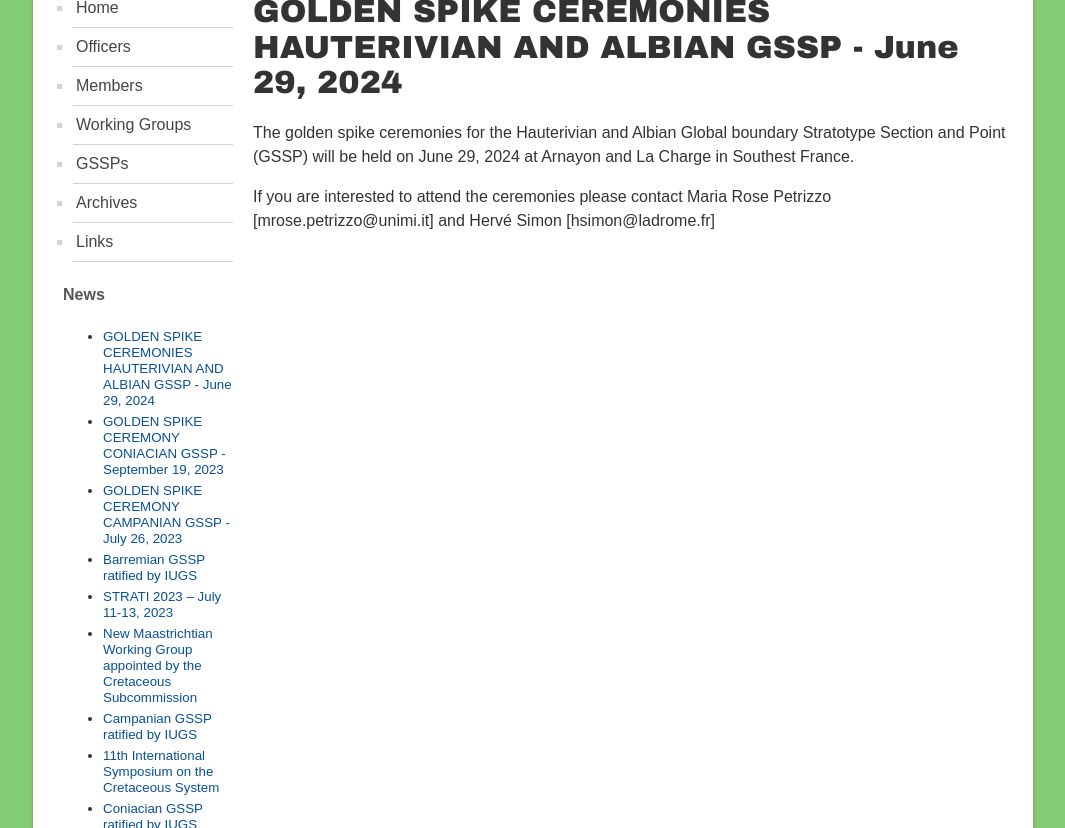
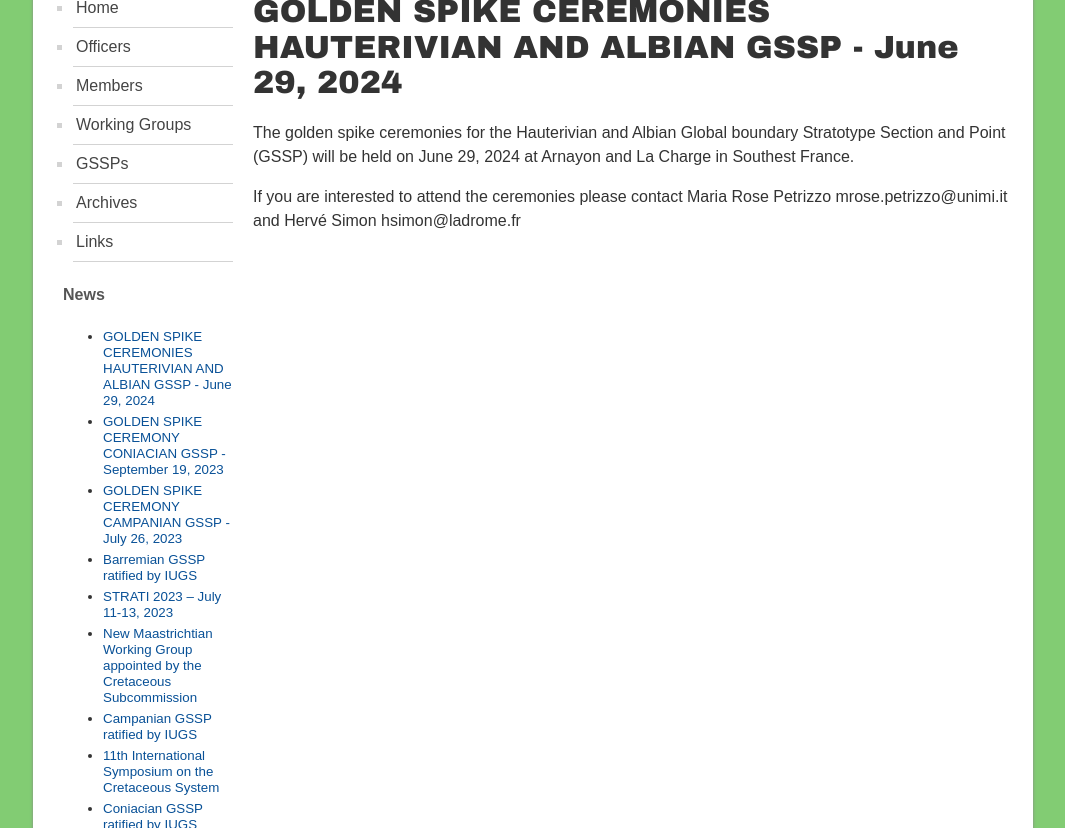
Before and after one commit to i-c-stratigraphy/subcommission-cretaceous, a Jekyll site: the page built from pages/news/hauterivian-albian-ceremonies.md, in a window 1280 px wide and 900 px high, scrolled down 359 px, cut to the strip 72-900 px from the top of the window. Shown: the whole strip, without its empty margins (107-1172 px from the left). Built offline with Jekyll 4.4.1, drawn with Linux system fonts in a browser that asks for light colours.

```diff
--- a/pages/news/hauterivian-albian-ceremonies.md
+++ b/pages/news/hauterivian-albian-ceremonies.md
@@ -7,4 +7,4 @@ permalink:  /news/hauterivian-albian-ceremonies
 
 The golden spike ceremonies for the Hauterivian and Albian Global boundary Stratotype Section and Point (GSSP) will be held on June 29, 2024 at Arnayon and La Charge in Southest France.
 
-If you are interested to attend the ceremonies please contact Maria Rose Petrizzo [mrose.petrizzo@unimi.it] and Hervé Simon [hsimon@ladrome.fr]
+If you are interested to attend the ceremonies please contact Maria Rose Petrizzo mrose.petrizzo@unimi.it and Hervé Simon hsimon@ladrome.fr
```
